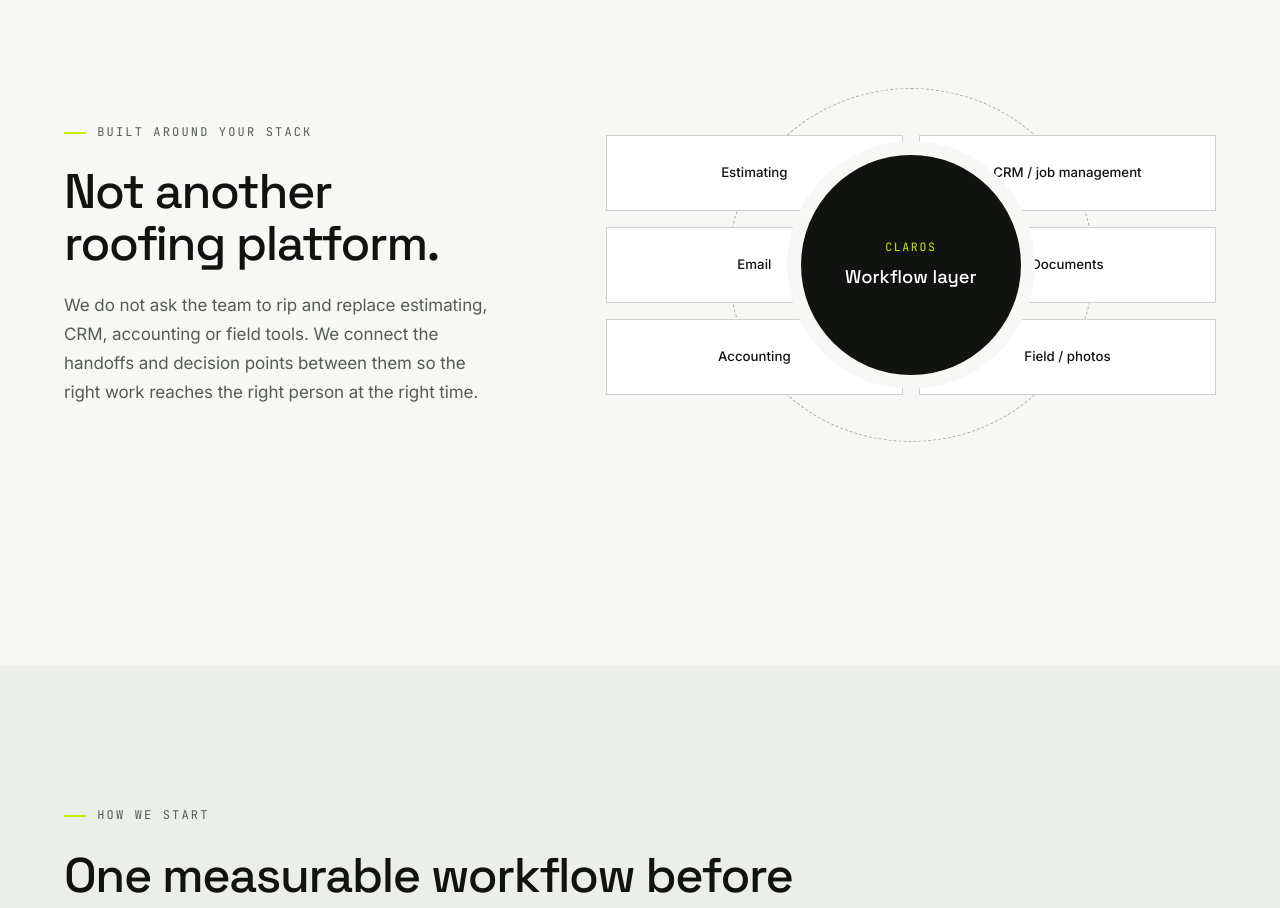
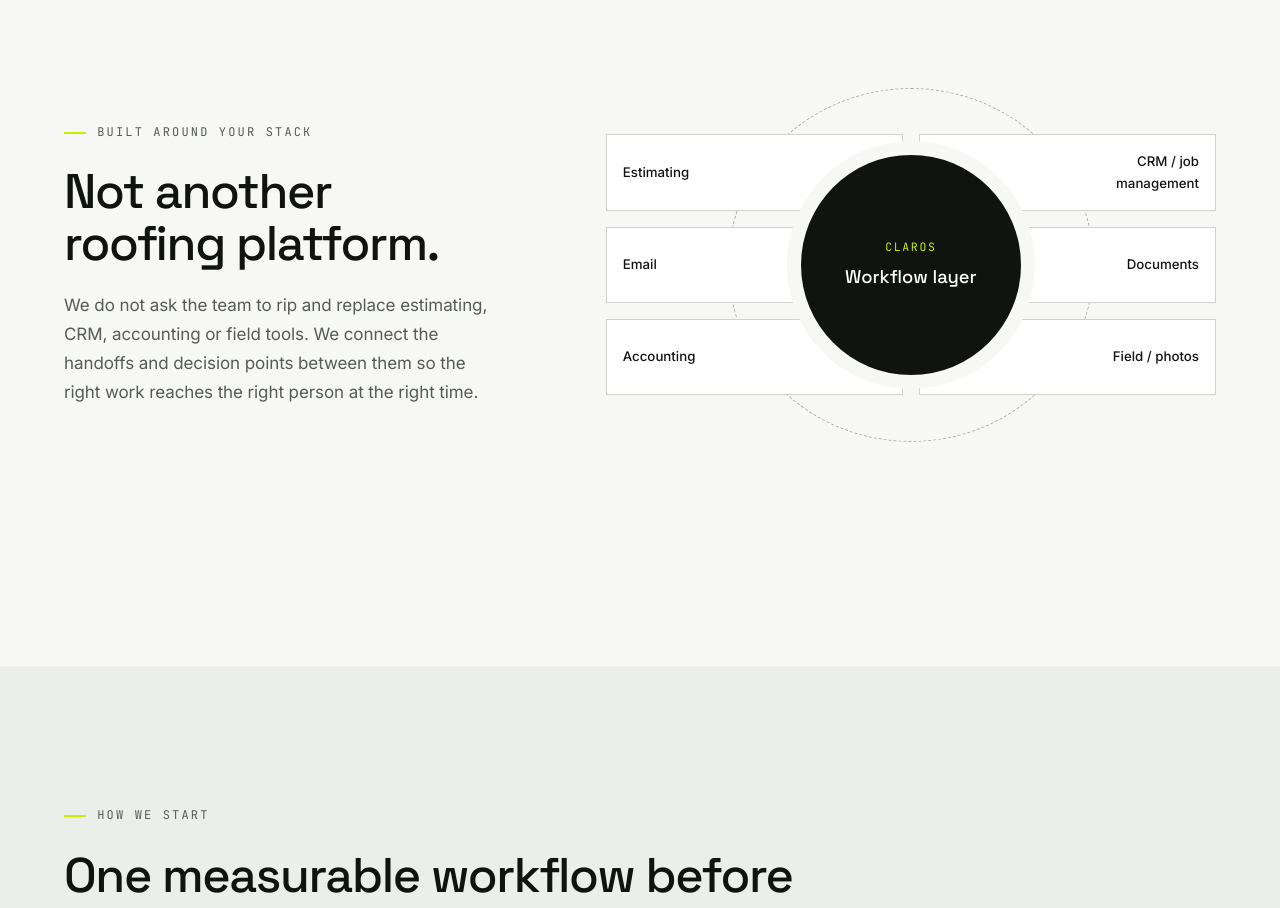
Before and after one commit to BeeClaros/claros, a Next.js app: page /roofing in a window 1280 px wide. Shown: the part 3200-4108 px from the top of the page. Built offline with nearby package versions, Linux system fonts and the light colour scheme; no server answers.

Commit message:
Align roofing system labels around workflow layer

```diff
--- a/app/roofing/page.module.css
+++ b/app/roofing/page.module.css
@@ -359,13 +359,24 @@
   z-index: 2;
   min-height: 76px;
   display: grid;
-  place-items: center;
+  align-items: center;
   padding: 1rem;
   background: var(--v8-bg-contrast);
   border: 1px solid var(--v8-line);
   font-size: 0.83rem;
   font-weight: 500;
-  text-align: center;
+}
+
+.systemNode:nth-child(odd) {
+  justify-items: start;
+  padding-right: 8.5rem;
+  text-align: left;
+}
+
+.systemNode:nth-child(even) {
+  justify-items: end;
+  padding-left: 8.5rem;
+  text-align: right;
 }
 
 .systemCenter {
@@ -597,5 +608,12 @@
     transform: translate(-50%, 0);
   }
 
-  .systemNode { min-height: 62px; }
+  .systemNode,
+  .systemNode:nth-child(odd),
+  .systemNode:nth-child(even) {
+    min-height: 62px;
+    justify-items: center;
+    padding: 1rem;
+    text-align: center;
+  }
 }
```
